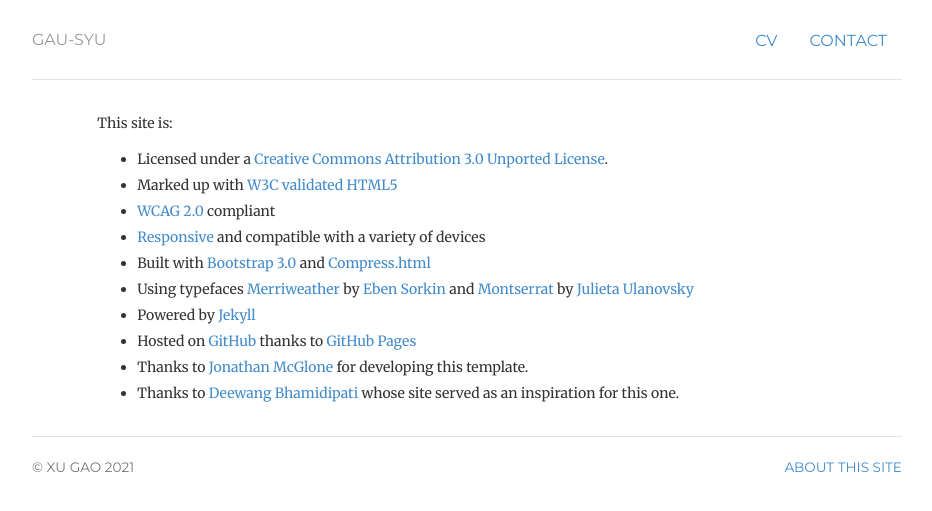
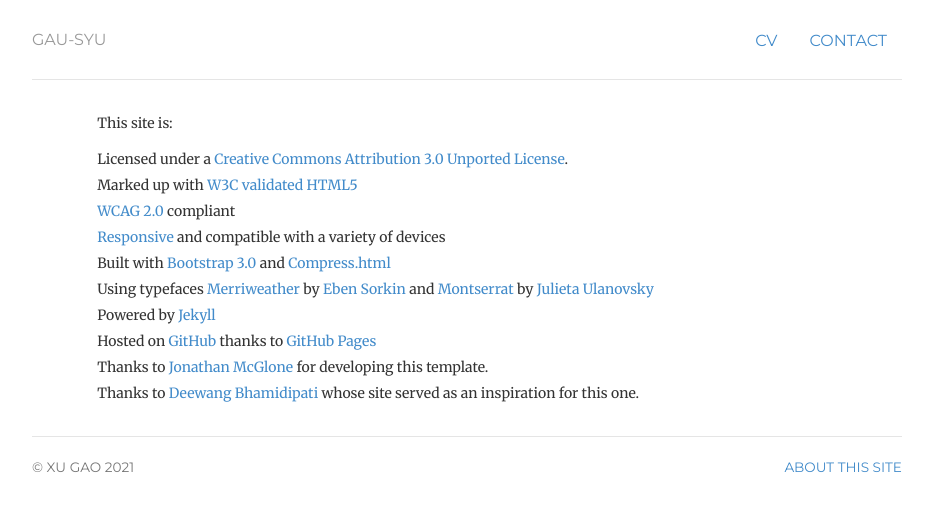
Before and after one commit to xinghuan-stear/xinghuan-stear.github.io, a Jekyll site: the page built from _pages/about.md, in a window 1280 px wide. Shown: the top 511 px of the page, without its empty margins (173-1105 px from the left). Built offline with Jekyll 4.4.1, drawn with Linux system fonts in a browser that asks for light colours.

Commit message:
Update style.css

```diff
--- a/css/style.css
+++ b/css/style.css
@@ -11,7 +11,7 @@ h1, h2, h3, h4, h5, h6, .h1, .h2, .h3, .h4, .h5, .h6 { font-family: 'Merriweathe
 blockquote p { font-size: 16px; line-height: 1.6em; }
 
 /* unstyled list */
-unstyled-list > ul {
+.unstyled-list > ul {
   padding-left: 0;
   list-style: none;
 }
```
